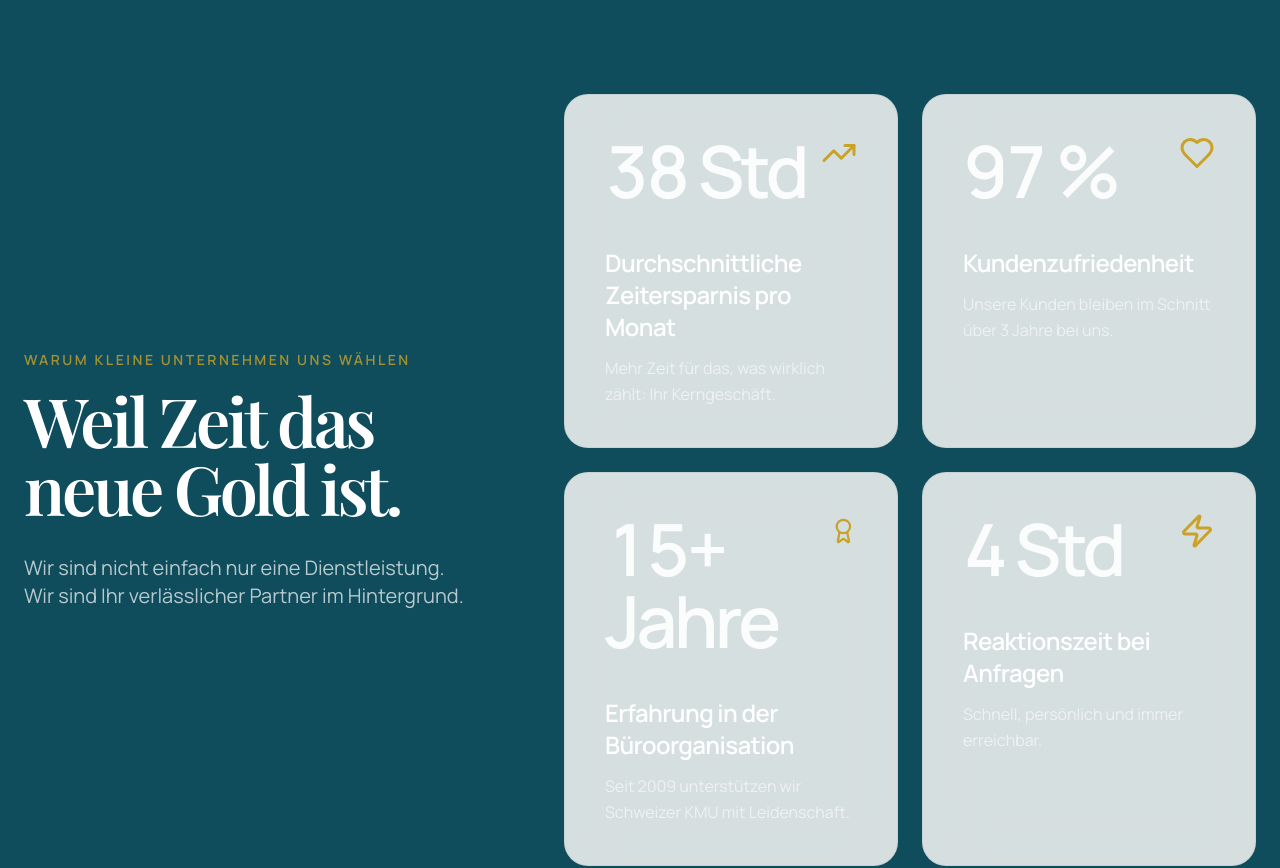
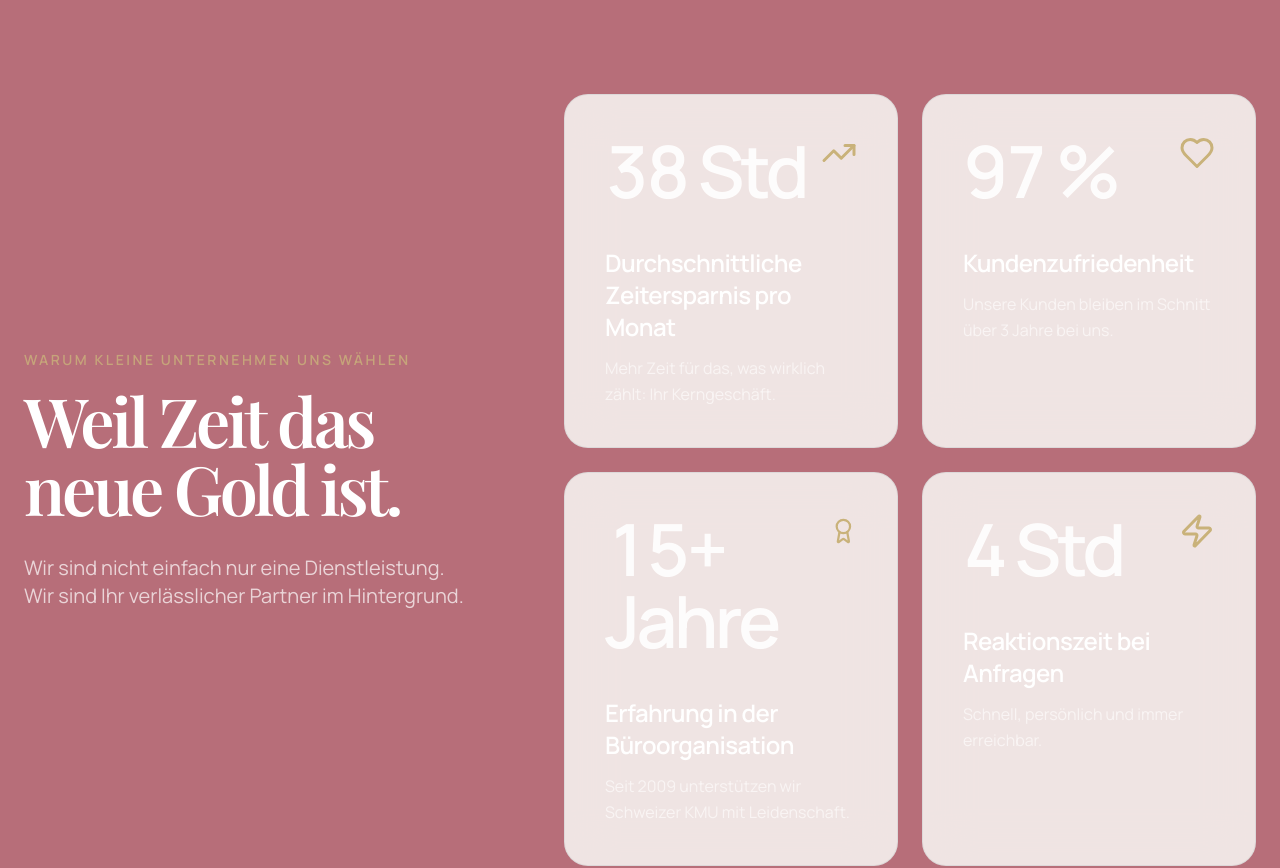
Before and after one commit to Claudio723/buroassist, a Next.js app: page / in a window 1280 px wide. Shown: the part 2280-3148 px from the top of the page. Built offline with nearby package versions, Linux system fonts and the light colour scheme.

Commit message:
Update color palette to soft light pink + subtle gold (frontend-design)

```diff
--- a/tailwind.config.ts
+++ b/tailwind.config.ts
@@ -13,11 +13,11 @@ const config: Config = {
         'sans-custom': ['var(--font-manrope)', 'system-ui', 'sans-serif'],
       },
       colors: {
-        'primary': '#0F4C5C',
-        'accent': '#C9A227',
-        'warm-bg': '#FAF9F6',
-        'text-dark': '#1F2937',
-        'text-muted': '#6B7280',
+        'primary': '#B76E79',      // soft dusty rose
+        'accent': '#C9B27A',       // subtle warm gold
+        'warm-bg': '#FDF8F5',      // very light creamy blush
+        'text-dark': '#3F2E2E',
+        'text-muted': '#7A6B6B',
       }
     },
   },
```
